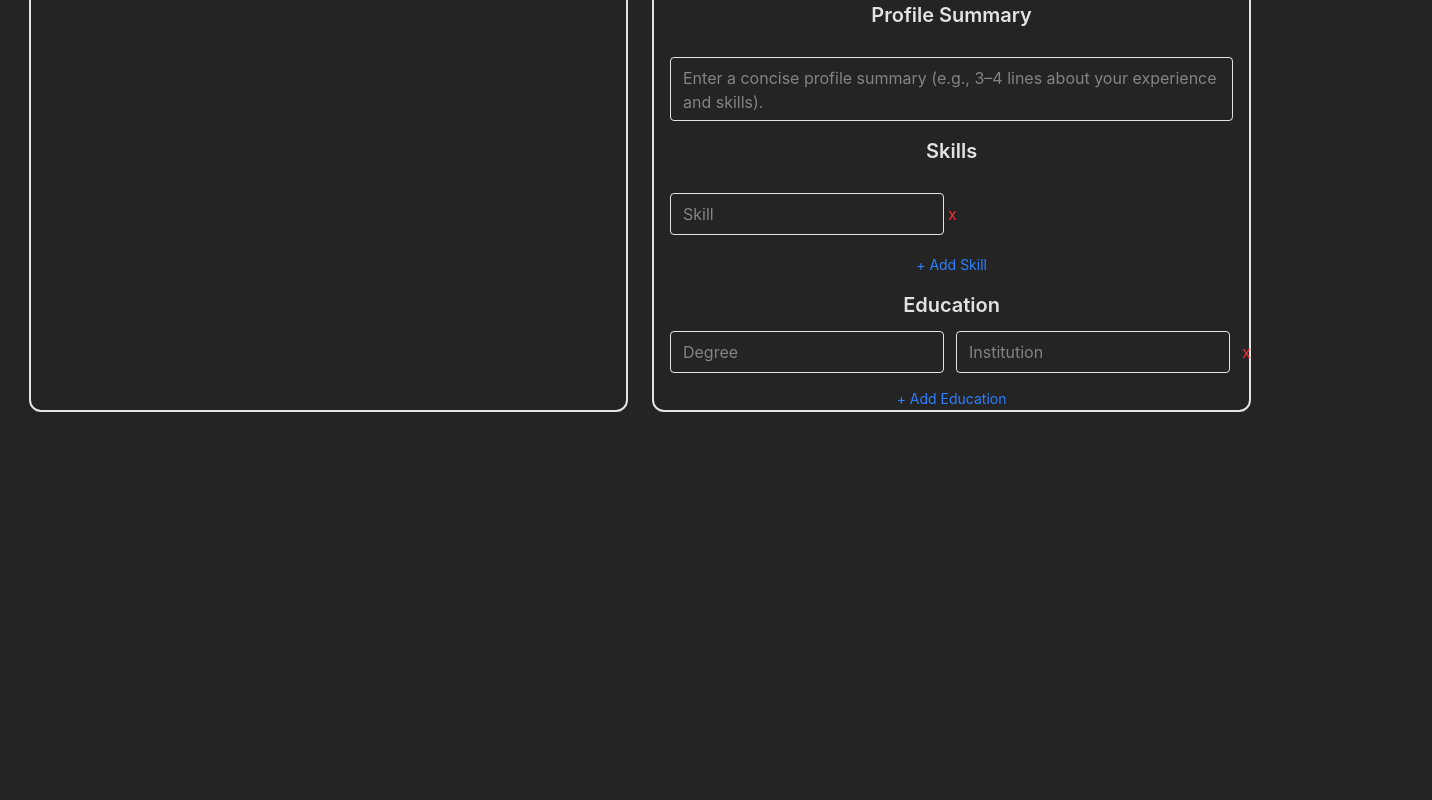
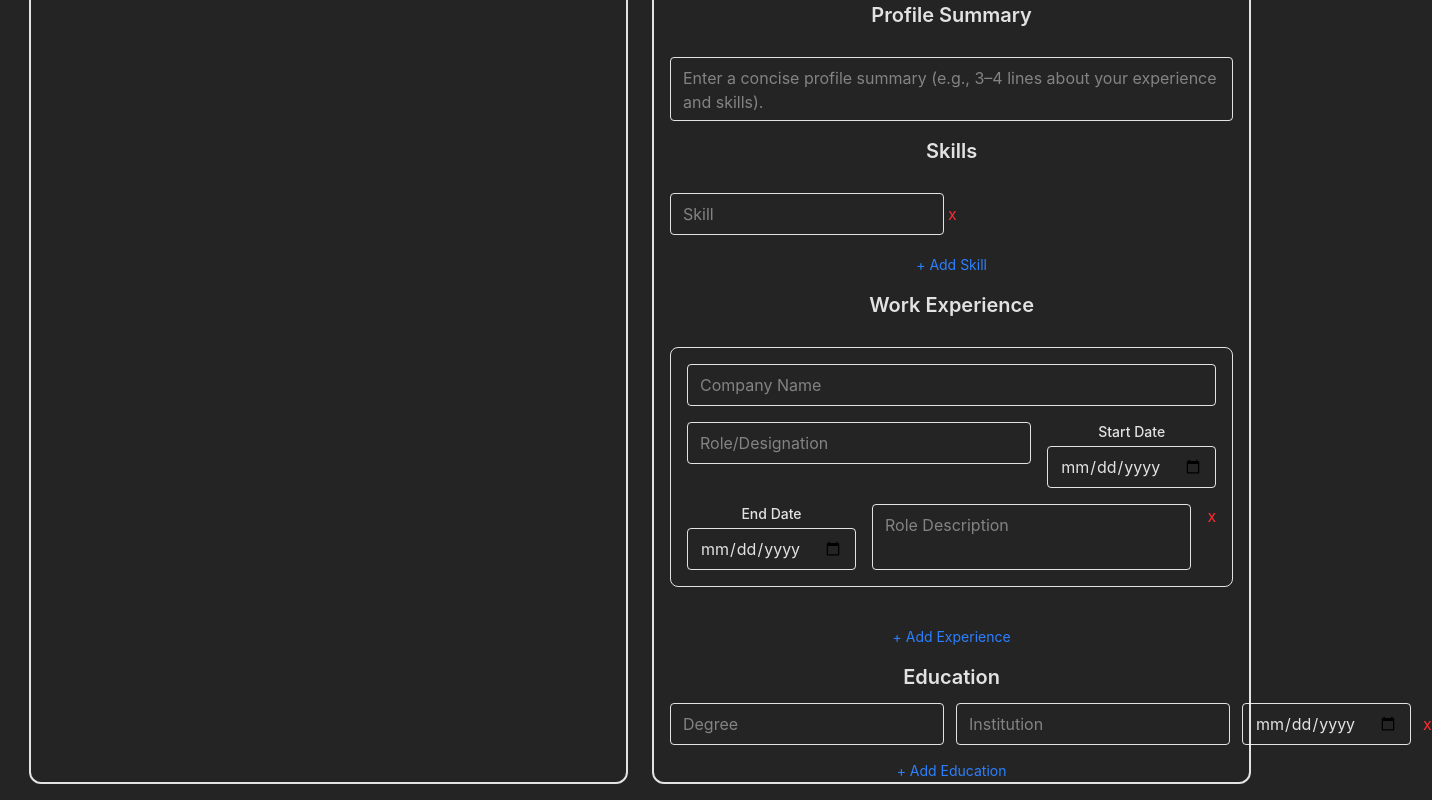
Before and after one commit to Subhranshu-Lenka/React-Resume-Builder, a React (Vite) app: page /builder in a window 1280 px wide. Shown: the part 490-1290 px from the top of the page, 1432 px wide, since content can reach past the window. Before the commit the page ends 918 px from the top, so only its background shows below. Built offline with nearby package versions, Linux system fonts and the light colour scheme; no server answers.

Commit message:
built textarea component and work experience sub component

```diff
--- a/src/components/Forms/ResumeBuilderForm/MainForm.jsx
+++ b/src/components/Forms/ResumeBuilderForm/MainForm.jsx
@@ -3,6 +3,7 @@ import PersonalInfoForm from "./SubComponents/PersonalInfoForm";
 import EducationForm from "./SubComponents/EducationForm";
 import ProfileInfoForm from "./SubComponents/ProfileInfoForm";
 import SkillsForm from "./SubComponents/SkillsForm";
+import WorkExperienceForm from "./SubComponents/WorkExperienceForm";
 import { email } from "zod";
 function MainForm() {
   // const { register } = useFormContext();
@@ -10,9 +11,11 @@ function MainForm() {
     defaultValues: {
       name: "",
       email: "",
-      education: [{ degree: "", institution: "" }],
-      experience: [],
+      education: [{ degree: "", institution: "", graduationDate:"" }],
       skills: [{ name: "" }],
+      experience: [
+        { company: "", role: "", startDate: "", endDate: "", description: "" },
+      ],
     },
   });
 
@@ -32,6 +35,7 @@ function MainForm() {
             <PersonalInfoForm />
             <ProfileInfoForm />
             <SkillsForm />
+            <WorkExperienceForm />
             <EducationForm />
           </form>
         </FormProvider>
--- a/src/components/Forms/ResumeBuilderForm/SubComponents/EducationForm.jsx
+++ b/src/components/Forms/ResumeBuilderForm/SubComponents/EducationForm.jsx
@@ -21,6 +21,12 @@ function EducationForm() {
             placeholder="Institution"
             className="border rounded px-3 p-2"
           />
+          <input
+            {...register(`education.${index}.gradutionDate`)}
+            placeholder="Date of Graduation"
+            className="border rounded px-3 p-2"
+            type="date"
+          />
           <button onClick={() => remove(index)} className="text-red-500">
             x
           </button>
@@ -28,7 +34,9 @@ function EducationForm() {
       ))}
 
       <button
-        onClick={() => append({ degree: "", institution: "" })}
+        onClick={() =>
+          append({ degree: "", institution: "", gradutionDate: "" })
+        }
         className="mt-2 text-blue-500 text-sm"
       >
         + Add Education
--- a/src/components/Forms/ResumeBuilderForm/SubComponents/ProfileInfoForm.jsx
+++ b/src/components/Forms/ResumeBuilderForm/SubComponents/ProfileInfoForm.jsx
@@ -1,33 +1,15 @@
 import { useState, useRef, useEffect } from "react";
 import { useFormContext } from "react-hook-form";
+import SelfResizableTextArea from "../../../TextArea/SelfResizableTextArea";
 
 function ProfileInfoForm() {
-  const { register } = useFormContext();
-  const textareaRef = useRef(null);
-
-  useEffect(() => {
-    const textarea = textareaRef.current;
-
-    const resize = () => {
-      if (!textarea) return;
-      textarea.style.height = "auto";
-      textarea.style.height = textarea.scrollHeight + "px";
-    };
-
-    resize();
-
-    textarea.addEventListener("input", resize);
-    return () => textarea.removeEventListener("input", resize);
-  }, []);
-
   return (
     <>
       <h2 className="text-xl font-semibold mb-3">Profile Summary</h2>
-      <textarea
-        {...register("profileSummary", { required: true })}
-        placeholder="Enter a concise profile summary (e.g., 3–4 lines about your experience and skills)."
-        className="border rounded px-3 py-2 resize-none overflow-hidden"
-        ref={textareaRef}
+      <SelfResizableTextArea
+        valueTitle="profileSummary"
+        placeholderValue="Enter a concise profile summary (e.g., 3–4 lines about your experience and skills)."
+        isRequired={true}
       />
     </>
   );
--- /dev/null
+++ b/src/components/Forms/ResumeBuilderForm/SubComponents/WorkExperienceForm.jsx
@@ -0,0 +1,78 @@
+import React from "react";
+import { useFieldArray, useFormContext } from "react-hook-form";
+
+function WorkExperienceForm() {
+  const { register, control } = useFormContext();
+  const { fields, append, remove } = useFieldArray({
+    control,
+    name: "experience",
+  });
+  return (
+    <>
+      <h2 className="text-xl font-semibold mb-3">Work Experience</h2>
+      {fields.map((item, index) => (
+        <div
+          key={item.id}
+          className="border rounded-lg p-4 mb-4 flex flex-col md:flex-row md:flex-wrap gap-4 items-start"
+        >
+          <input
+            {...register(`experience.${index}.company`)}
+            placeholder="Company Name"
+            className="border rounded px-3 py-2 flex-1"
+            type="text"
+          />
+          <input
+            {...register(`experience.${index}.role`)}
+            placeholder="Role/Designation"
+            className="border rounded px-3 py-2 flex-1"
+            type="text"
+          />
+          <fieldset className="flex flex-col">
+            <label className="text-sm font-medium mb-1">Start Date</label>
+            <input
+              {...register(`experience.${index}.startDate`)}
+              placeholder="Start Date"
+              className="border rounded px-3 py-2"
+              type="date"
+            />
+          </fieldset>
+          <fieldset className="flex flex-col">
+            <label className="text-sm font-medium mb-1">End Date</label>
+            <input
+              {...register(`experience.${index}.endDate`)}
+              placeholder="End Date"
+              className="border rounded px-3 py-2"
+              type="date"
+            />
+          </fieldset>
+          <textarea
+            {...register(`experience.${index}.description`)}
+            placeholder="Role Description"
+            className="border rounded px-3 py-2 flex-1 min-w-[200px] resize-none"
+            rows={2}
+          />
+          <button onClick={() => remove(index)} className="text-red-500">
+            x
+          </button>
+        </div>
+      ))}
+
+      <button
+        onClick={() =>
+          append({
+            company: "",
+            role: "",
+            startDate: "",
+            endDate: "",
+            description: "",
+          })
+        }
+        className="mt-2 text-blue-500 text-sm"
+      >
+        + Add Experience
+      </button>
+    </>
+  );
+}
+
+export default WorkExperienceForm;
--- /dev/null
+++ b/src/components/TextArea/SelfResizableTextArea.jsx
@@ -0,0 +1,77 @@
+import { useEffect, useRef } from "react";
+import { useFormContext } from "react-hook-form";
+
+function SelfResizableTextArea({
+  valueTitle,
+  placeholderValue,
+  isRequired = false,
+}) {
+  if (
+    typeof valueTitle !== "string" ||
+    typeof placeholderValue !== "string" ||
+    typeof isRequired !== "boolean" ||
+    !valueTitle ||
+    !placeholderValue
+  ) {
+    const errors = [];
+
+    if (!valueTitle) {
+      errors.push(`❌ "valueTitle" is required`);
+    }
+
+    if (!placeholderValue) {
+      errors.push(`❌ "placeholderValue" is required`);
+    }
+
+    if (typeof isRequired !== "boolean") {
+      errors.push(
+        `❌ "isRequired" must be a boolean (received: ${typeof isRequired})`
+      );
+    }
+    if (typeof valueTitle !== "string") {
+      errors.push(
+        `❌ "valueTitle" must be a string (received: ${typeof valueTitle})`
+      );
+    }
+    if (typeof placeholderValue !== "string") {
+      errors.push(
+        `❌ "placeholderValue" must be a string (received: ${typeof placeholderValue})`
+      );
+    }
+
+    throw new Error(
+      `Invalid prop(s) passed to <SelfResizableTextArea>:\n${errors.join("\n")}`
+    );
+  }
+
+  const { register } = useFormContext();
+  const textareaRef = useRef(null);
+
+  useEffect(() => {
+    const textarea = textareaRef.current;
+
+    const resize = () => {
+      if (!textarea) return;
+      textarea.style.height = "auto";
+      textarea.style.height = textarea.scrollHeight + "px";
+    };
+
+    resize();
+
+    textarea.addEventListener("input", resize);
+    return () => textarea.removeEventListener("input", resize);
+  }, []);
+
+  return (
+    <>
+      <textarea
+        {...register(`${valueTitle}`, { required: isRequired })}
+        placeholder={placeholderValue}
+        className="border rounded px-3 py-2 resize-none overflow-hidden"
+        ref={textareaRef}
+      />
+    </>
+  );
+}
+
+export default SelfResizableTextArea;
```
